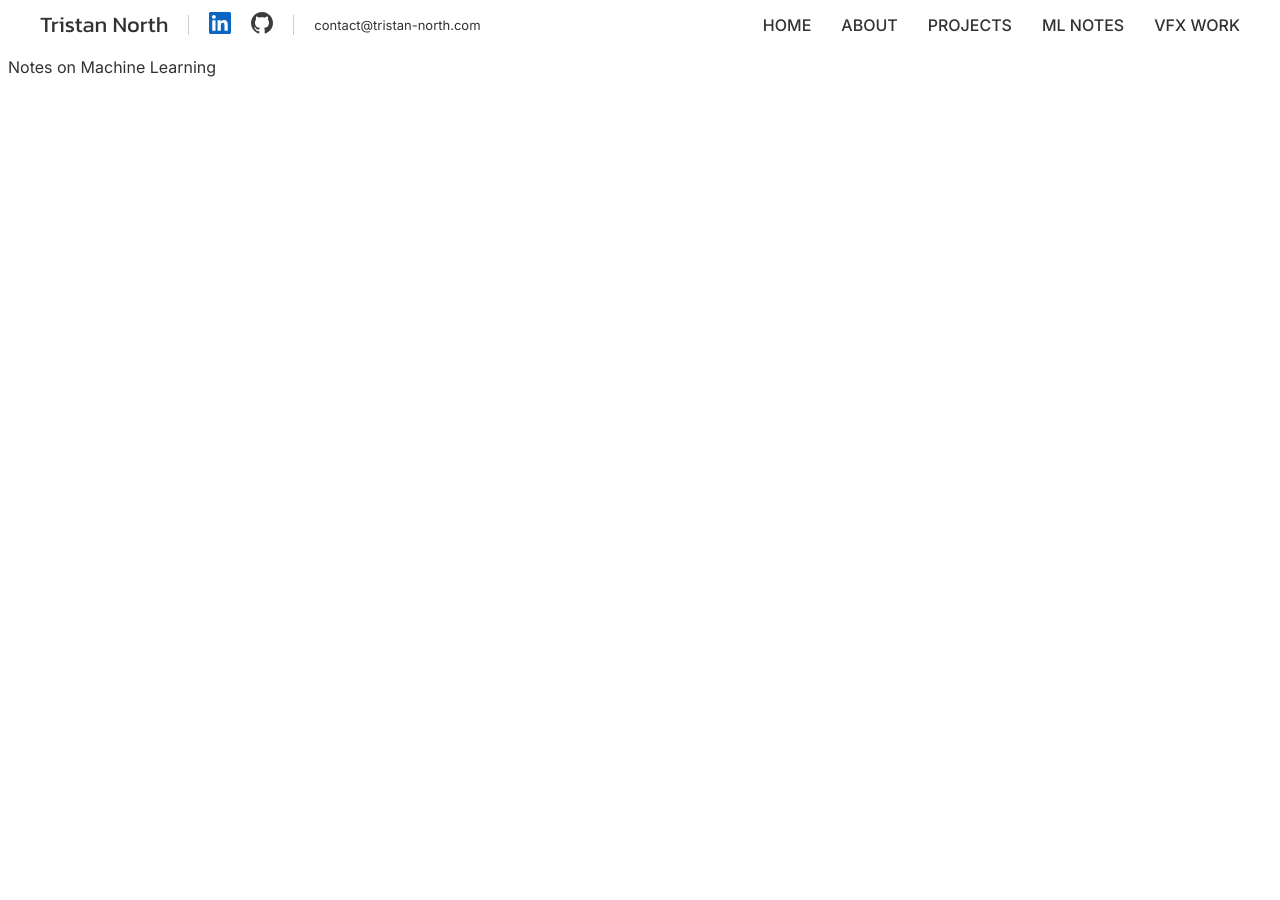
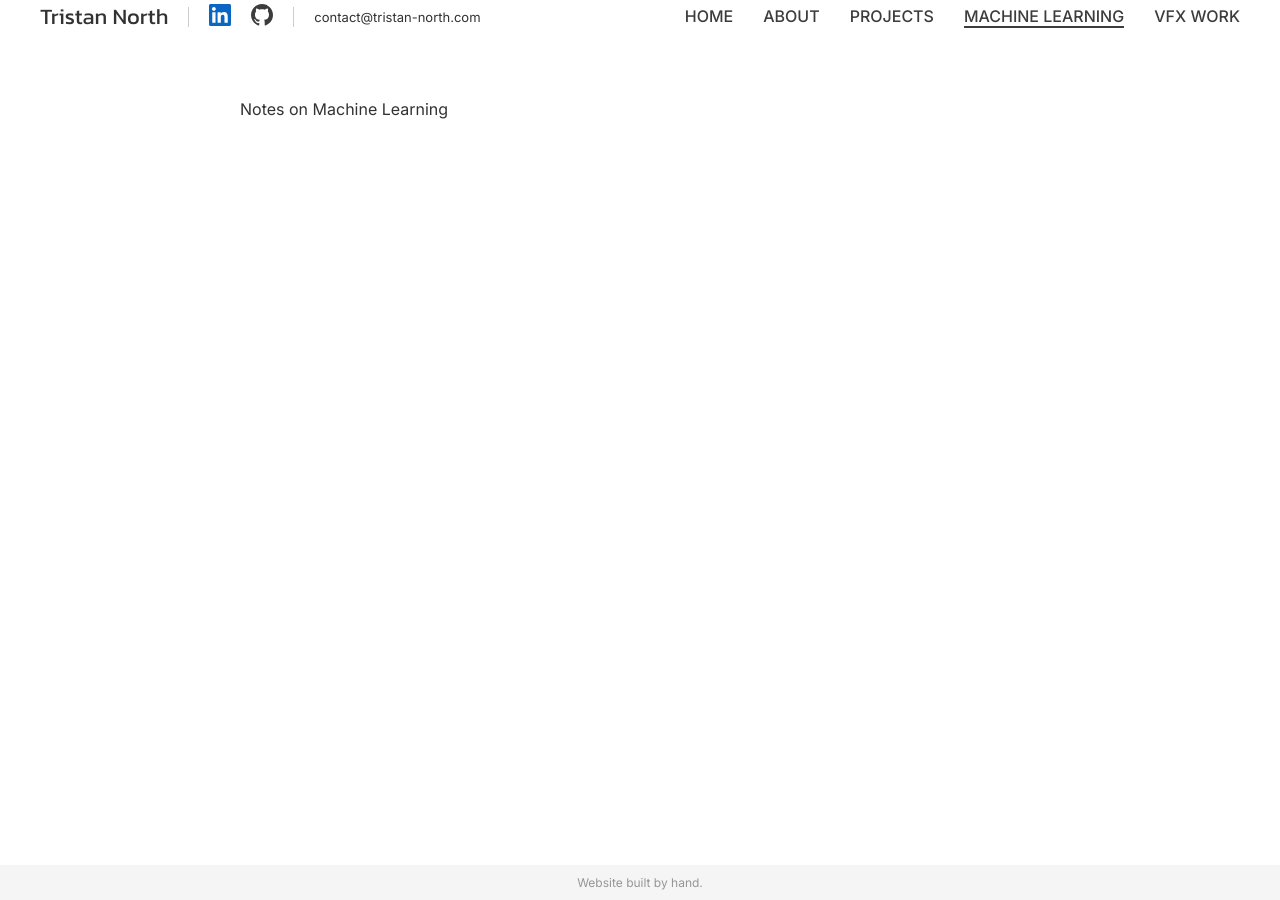
Before and after one commit to tristan-north/tristan-north.github.io, a Jekyll site: the page built from mlnotes.md, in a window 1280 px wide. Built offline with Jekyll 4.4.1, drawn with Linux system fonts in a browser that asks for light colours.

Commit message:
Added footer.

```diff
--- a/_includes/footer.html
+++ b/_includes/footer.html
@@ -1,3 +1,3 @@
 <footer>
-
+  Website built by hand.
 </footer>
--- a/_includes/header.html
+++ b/_includes/header.html
@@ -1,4 +1,4 @@
-<div class="topbar" style="margin-bottom: 50px;max-width: 1200px;margin: auto;">
+<div class="topbar">
   <div class="topbar-left">
     <div class="name-title">Tristan North</div>
     <div class="topbar-separator"></div>
@@ -19,11 +19,11 @@
   </div>
 
   <div class="topbar-right">
-    <a href="/" class="page-links">HOME</a>
-    <a href="/about.html" class="page-links">ABOUT</a>
-    <a href="/projects.html" class="page-links">PROJECTS</a>
-    <a href="/mlnotes.html" class="page-links">ML NOTES</a>
-    <a href="/vfxwork.html" class="page-links">VFX WORK</a>
+    <a href="/" {% if page.url == "/" %}class="page-links-current"{% else %}class="page-links"{% endif %}>HOME</a>
+    <a href="/about.html" {% if page.url == "/about.html" %}class="page-links-current"{% else %}class="page-links"{% endif %}>ABOUT</a>
+    <a href="/projects.html" {% if page.url == "/projects.html" %}class="page-links-current"{% else %}class="page-links"{% endif %}>PROJECTS</a>
+    <a href="/mlnotes.html" {% if page.url == "/mlnotes.html" %}class="page-links-current"{% else %}class="page-links"{% endif %}>MACHINE LEARNING</a>
+    <a href="/vfxwork.html" {% if page.url == "/vfxwork.html" %}class="page-links-current"{% else %}class="page-links"{% endif %}>VFX WORK</a>
   </div>
 
 </div>
--- a/_layouts/base.html
+++ b/_layouts/base.html
@@ -7,10 +7,9 @@
 
     {%- include header.html -%}
 
+    <div style="height: var(--padding-top)"></div>
     <main class="page-content" aria-label="Content">
-      <div class="wrapper">
         {{ content }}
-      </div>
     </main>
 
     {%- include footer.html -%}
--- a/assets/style.css
+++ b/assets/style.css
@@ -1,10 +1,30 @@
 @import url('https://fonts.googleapis.com/css2?family=Inter:wght@400;500&display=swap');
 @import url('https://fonts.googleapis.com/css2?family=Kanit&display=swap');
 
+:root {
+    --footer-height: 30px;
+    --padding-top: 30px;
+}
+
+/* Ensure the body and html tags take up the full height of the viewport */
+html, body {
+    height: 100%;
+    margin: 0;
+}
 
 body {
     font-family: Inter, sans-serif;
     color: rgb(50, 50, 50);
+    display: flex;
+    flex-direction: column;
+}
+
+.page-content {
+    width: 800px;
+    margin: 0 auto;
+
+    flex: 1 0 auto; /* Prevent Chrome, Opera, and Safari from letting these items shrink to smaller than their content's default minimum size. */
+    padding: 20px;
 }
 
 
@@ -12,7 +32,8 @@ body {
     display: flex;
     justify-content: space-between; /* Aligns children to the start and end of the container */
     align-items: center; /* Aligns children vertically in the center */
-    padding: 0 10px; /* Adds some padding on the left and right */
+    width: 1200px;
+    margin: auto;
 }
 
 .topbar-left {
@@ -54,10 +75,19 @@ body {
     font-size: 16px;
     font-weight: 500;
     text-decoration: none;
-    color: rgb(50, 50, 50);
+    color: rgb(60, 60, 60);
 }
 .page-links:hover {
     color: rgb(100, 120, 200);
+}
+
+.page-links-current {
+    font-size: 16px;
+    font-weight: 500;
+    text-decoration: none;
+    color: rgb(60, 60, 60);
+    border-bottom: 2px solid; /* currentColor makes the border the same color as the text */
+    padding-bottom: 0px; /* Adjust space between text and underline */
 }
 
 
@@ -71,3 +101,12 @@ body {
   height: 1px; /* Thickness of the line */
   background-color: rgba(0, 0, 0, 0.2);
  }
+
+footer {
+    flex-shrink: 0;
+    padding: 10px;
+    text-align: center;
+    font-size: 12px;
+    color: rgb(150, 150, 150);
+    background-color: rgb(245, 245, 245);
+}
--- a/mlnotes.md
+++ b/mlnotes.md
@@ -1,6 +1,6 @@
 ---
 layout: base
-title: Machine Learning Notes
+title: Machine Learning
 ---
 
 Notes on Machine Learning
```
